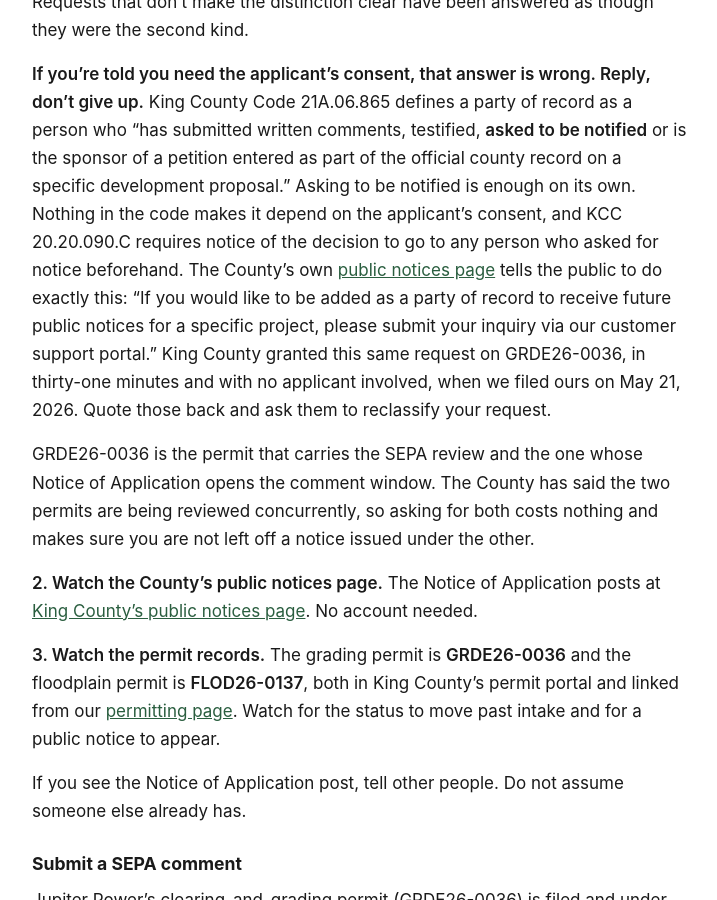
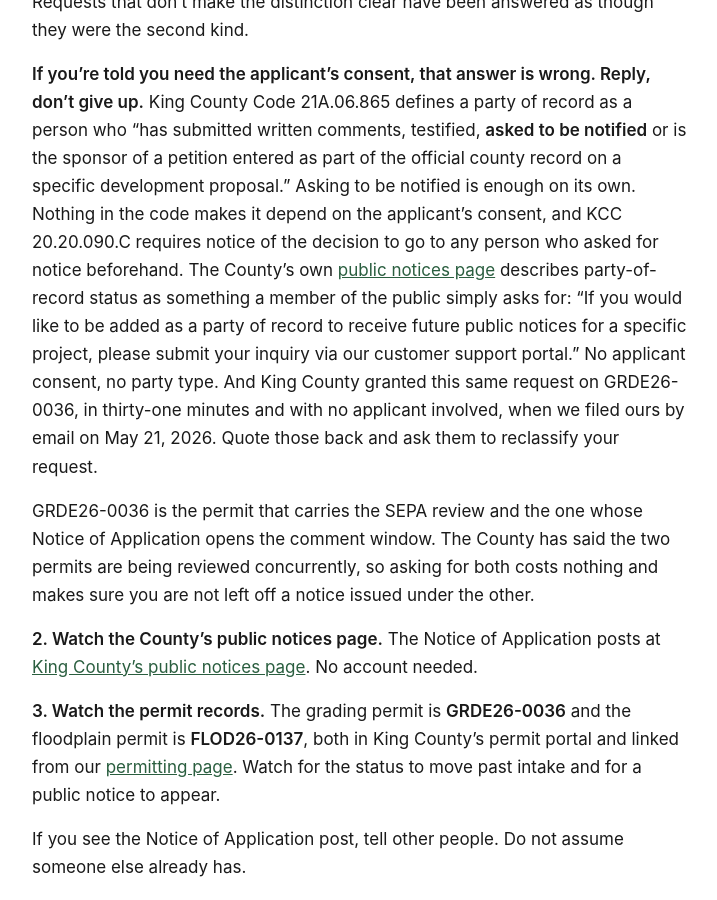
Before and after one commit to calef/cascadia-ridge-bess, a Jekyll site: the page built from _pages/take-action.md, in a window 1280 px wide and 900 px high, scrolled down 4985 px. Shown: the whole window, without its empty margins (280-997 px from the left). Built offline with Jekyll 4.4.1, drawn with Linux system fonts in a browser that asks for light colours.

Commit message:
Deploy site 2026-08-04-151844

```diff
--- a/_pages/take-action.md
+++ b/_pages/take-action.md
@@ -91,7 +91,7 @@ The 14-day comment window opens the day King County publishes the Notice of Appl
 
 That last sentence matters. Two different things at King County are both called a "party." One is a party of record, meaning a member of the public who asks to be notified. The other is a party on the permit itself, meaning the applicant's contractor or agent, who gets access to the application inside the County's software. Adding that second kind does require the applicant's permission. Requests that don't make the distinction clear have been answered as though they were the second kind.
 
-**If you're told you need the applicant's consent, that answer is wrong. Reply, don't give up.** King County Code 21A.06.865 defines a party of record as a person who "has submitted written comments, testified, **asked to be notified** or is the sponsor of a petition entered as part of the official county record on a specific development proposal." Asking to be notified is enough on its own. Nothing in the code makes it depend on the applicant's consent, and KCC 20.20.090.C requires notice of the decision to go to any person who asked for notice beforehand. The County's own [public notices page](https://kingcounty.gov/en/dept/local-services/buildings-property/public-notices-permit-records-search/public-notices) tells the public to do exactly this: "If you would like to be added as a party of record to receive future public notices for a specific project, please submit your inquiry via our customer support portal." King County granted this same request on GRDE26-0036, in thirty-one minutes and with no applicant involved, when we filed ours on May 21, 2026. Quote those back and ask them to reclassify your request.
+**If you're told you need the applicant's consent, that answer is wrong. Reply, don't give up.** King County Code 21A.06.865 defines a party of record as a person who "has submitted written comments, testified, **asked to be notified** or is the sponsor of a petition entered as part of the official county record on a specific development proposal." Asking to be notified is enough on its own. Nothing in the code makes it depend on the applicant's consent, and KCC 20.20.090.C requires notice of the decision to go to any person who asked for notice beforehand. The County's own [public notices page](https://kingcounty.gov/en/dept/local-services/buildings-property/public-notices-permit-records-search/public-notices) describes party-of-record status as something a member of the public simply asks for: "If you would like to be added as a party of record to receive future public notices for a specific project, please submit your inquiry via our customer support portal." No applicant consent, no party type. And King County granted this same request on GRDE26-0036, in thirty-one minutes and with no applicant involved, when we filed ours by email on May 21, 2026. Quote those back and ask them to reclassify your request.
 
 GRDE26-0036 is the permit that carries the SEPA review and the one whose Notice of Application opens the comment window. The County has said the two permits are being reviewed concurrently, so asking for both costs nothing and makes sure you are not left off a notice issued under the other.
 
```
